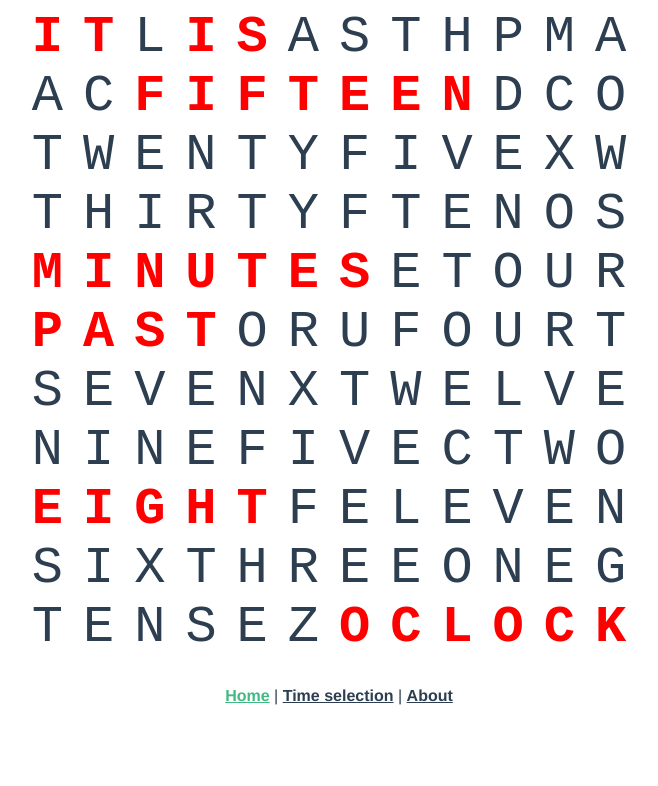
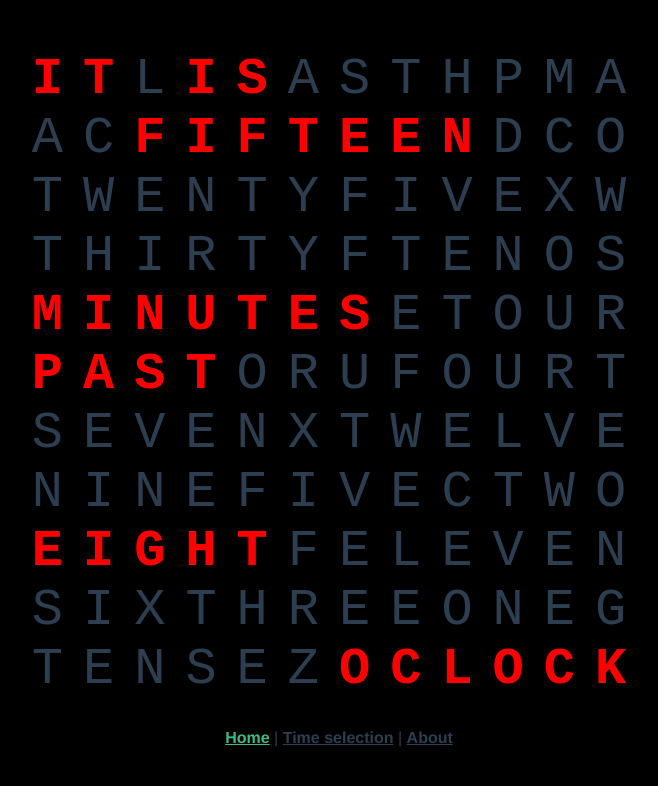
Before and after one commit to jcmeier/wordclock, a Vue app: page /#/ in a window 1280 px wide. Shown: the top 786 px of the page, without its empty margins (301-959 px from the left). Built offline with nearby package versions, Linux system fonts and the light colour scheme.

Commit message:
Fix for month

```diff
--- a/src/App.vue
+++ b/src/App.vue
@@ -8,7 +8,13 @@
 </template>
 
 <style>
+body {
+  padding: 0;
+  margin: 0;
+  background-color: black;
+}
 #app {
+  padding-top: 50px;
   font-family: Avenir, Helvetica, Arial, sans-serif;
   -webkit-font-smoothing: antialiased;
   -moz-osx-font-smoothing: grayscale;
--- a/src/components/WordClock.vue
+++ b/src/components/WordClock.vue
@@ -6,7 +6,7 @@
           :class="{ bold: isFiveMinutes}">FIVE</span></span>XW</div>
     <div><span :class="{ bold: isThirtyMinutes}">THIRTY</span>F<span :class="{ bold: isTenMinutes}">TEN</span>OS</div>
     <div><span :class="{ bold: isToOrPast }">MINUTES</span>E<span :class="{ bold: isTo() }">TO</span>UR</div>
-    <div><span :class="{ bold : isPast() }">PAST</span>ORUFOURT</div>
+    <div><span :class="{ bold : isPast() }">PAST</span>ORU<span :class="{bold : isFourHours }">FOUR</span>T</div>
     <div><span :class="{ bold : isSevenHours }">SEVEN</span>X<span :class="{ bold : isTwelveHours }">TWELVE</span></div>
     <div><span :class="{ bold : isNineHours }">NINE</span><span :class="{ bold : isFiveHours }">FIVE</span>C<span
         :class="{ bold : isTwoHours }">TWO</span></div>
```
